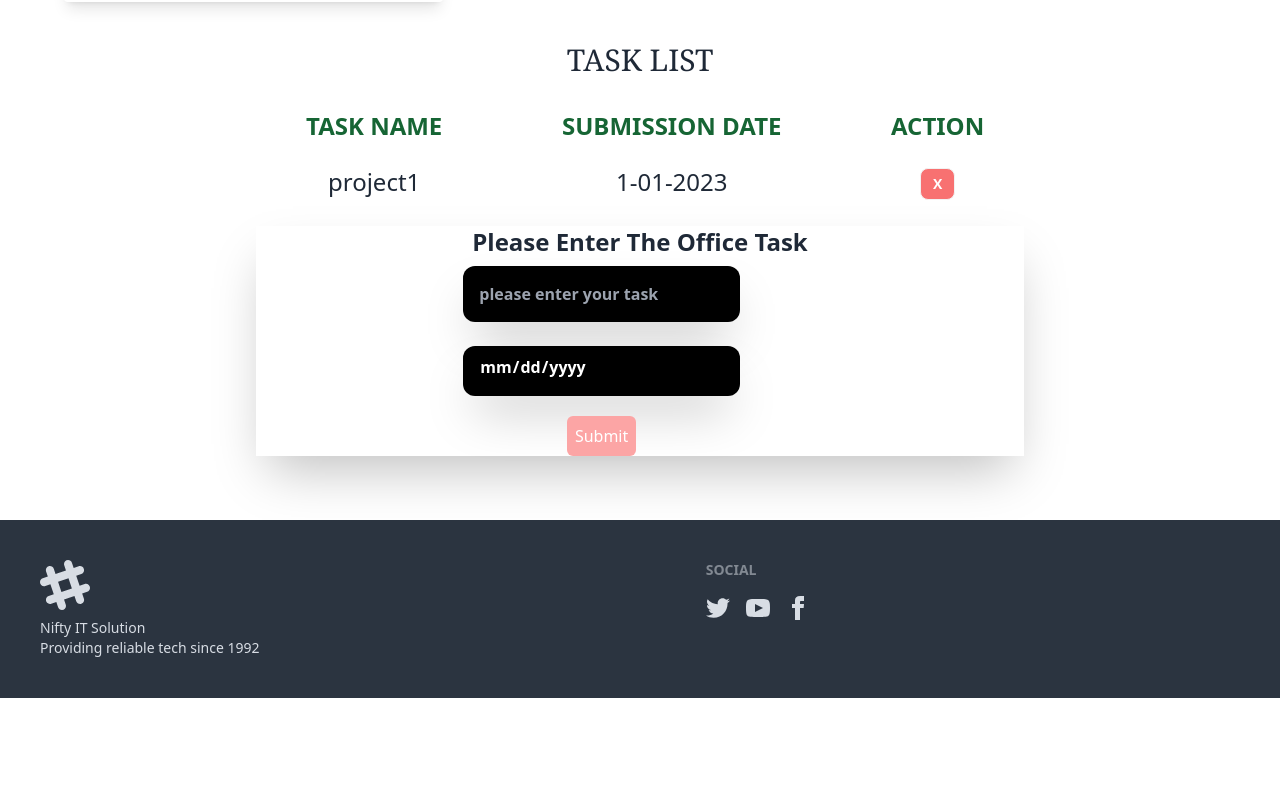
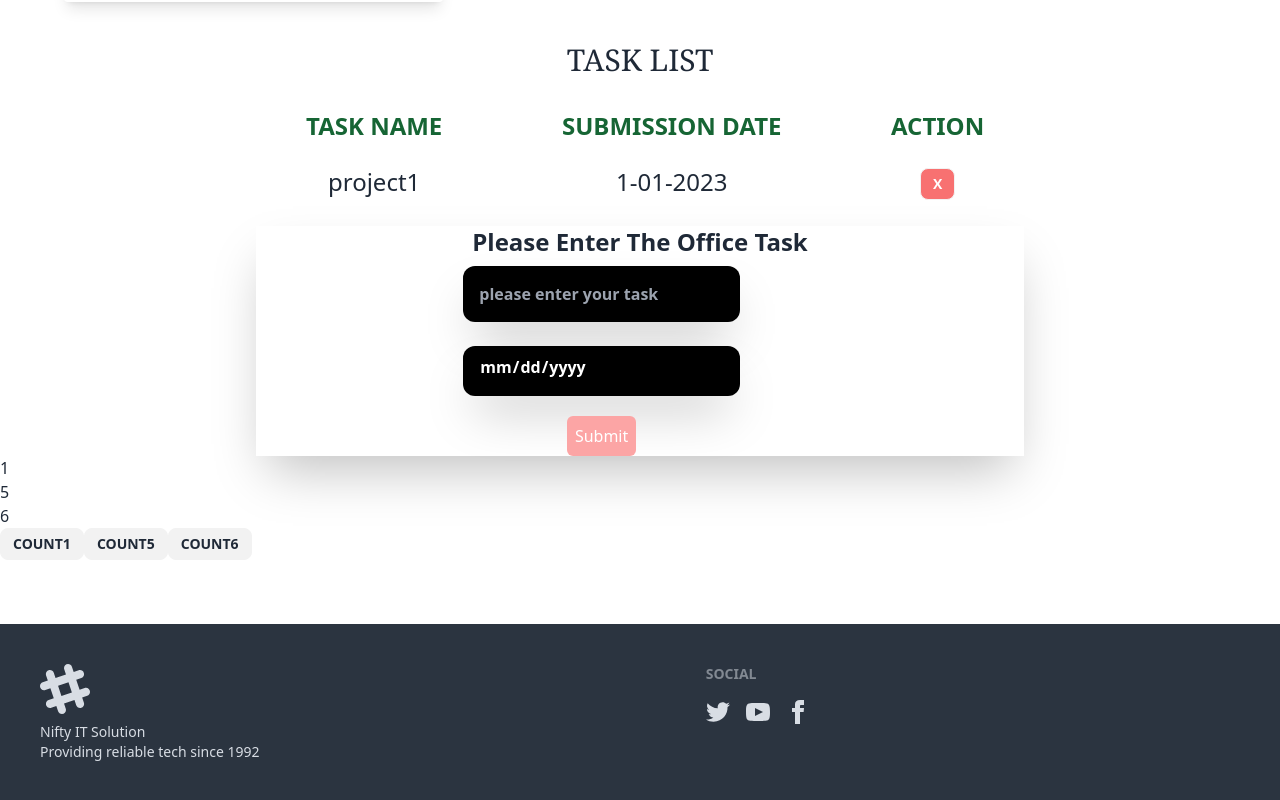
Before and after one commit to ekram2d/Nifty-it-React-typescript-ekram2d, a React (Vite) app: page / in a window 1280 px wide. Shown: the part 1938-2738 px from the top of the page. Before the commit the page ends 2636 px from the top, so only its background shows below. Built offline with nearby package versions, Linux system fonts and the light colour scheme.

Commit message:
feat : counterSlice components added

```diff
--- a/package.json
+++ b/package.json
@@ -10,9 +10,11 @@
     "preview": "vite preview"
   },
   "dependencies": {
+    "@reduxjs/toolkit": "^1.9.6",
     "react": "^18.2.0",
     "react-dom": "^18.2.0",
-    "react-hook-form": "^7.46.1"
+    "react-hook-form": "^7.46.1",
+    "react-redux": "^8.1.2"
   },
   "devDependencies": {
     "@types/react": "^18.2.15",
--- /dev/null
+++ b/src/app/store.ts
@@ -0,0 +1,10 @@
+import { configureStore } from '@reduxjs/toolkit'
+
+export const store = configureStore({
+  reducer: {},
+})
+
+// Infer the `RootState` and `AppDispatch` types from the store itself
+export type RootState = ReturnType<typeof store.getState>
+// Inferred type: {posts: PostsState, comments: CommentsState, users: UsersState}
+export type AppDispatch = typeof store.dispatch
--- /dev/null
+++ b/src/components/Count/Count.tsx
@@ -0,0 +1,75 @@
+import { useReducer } from "react";
+interface State {
+ count1:number,
+ count5:number,
+ count6:number
+
+
+}
+
+interface CountAction{
+      type:'count1' | 'count5' | 'count6',
+      payload:number
+}
+
+
+const reducer = (state: State, action: CountAction) => {
+      if (action.type === 'count1') {
+            console.log(action.type);
+            console.log(action.payload);
+            return {
+                  ...state,
+                  count1: state.count1 + action.payload,
+            };
+      } else if (action.type === 'count5') {
+            console.log()
+
+            return {
+                  ...state,
+                  count5: state.count5 + action.payload
+            };
+      }
+      else if (action.type === 'count6') {
+            return {
+
+                  ...state,
+                  count6: state.count6 + action.payload
+            }
+      }
+
+
+
+      //   return state;
+}
+
+function Count() {
+      const [count, dispatch] = useReducer(reducer, {
+            count1: 1,
+            count5: 5,
+            count6: 6,
+          });
+
+
+          const handleCount1 = () => {
+            dispatch({ type: 'count1', payload: 1 });
+          }
+          const handleCount5 = () => {
+            dispatch({ type: 'count5', payload: 5 });
+          }
+          const handleCount6 = () => {
+            dispatch({ type: 'count6', payload: 6 });
+          }
+      return (
+            <>
+                  <div>{count.count1}</div>
+                  <div>{count.count5}</div>
+                  <div>{count.count6}</div>
+                  <button onClick={handleCount1} className="btn btn-sm">Count1</button>
+                  <button onClick={handleCount5} className="btn btn-sm">Count5</button>
+                  <button onClick={handleCount6} className="btn btn-sm">Count6</button>
+
+            </>
+      );
+}
+
+export default Count;
--- a/src/components/Home/Home/Home.tsx
+++ b/src/components/Home/Home/Home.tsx
@@ -2,6 +2,7 @@
 import CompanyProjects from '../CompanyProjects/CompanyProjects';
 import CompanyMembers from '../CompanyMembers/CompanyMembers';
 import OfficeTodo from '../../OfficeTodo/OfficeTodo'
+import Count from '../../Count/Count';
 
 
 const Home = () => {
@@ -19,6 +20,7 @@ const Home = () => {
                   </section>
 
                   <OfficeTodo/>
+                  <Count/>
 
 
             </div>
--- a/src/components/Interface/interfaceAll.ts
+++ b/src/components/Interface/interfaceAll.ts
@@ -13,7 +13,11 @@ interface AddTaskAction {
   type: "add";
   payload: Data;
 }
-export type OfficeTodoAction = AddTaskAction;
+interface DeleteAction {
+  type :"delete";
+  payload:number;
+}
+export type OfficeTodoAction = AddTaskAction | DeleteAction;
 export interface Inputs {
   textList: string;
   submissionDate: string;
--- a/src/components/OfficeTodo/OfficeTodo.tsx
+++ b/src/components/OfficeTodo/OfficeTodo.tsx
@@ -25,17 +25,17 @@ const reducer = (state: State, action: OfficeTodoAction) => {
     };
   }
   if (action.type === 'delete') {
-   const filterTask = state?.data?.filter(task=> task.id != action.payload)
-   console.log(filterTask)
-   return {
-    ...state,
-    data: filterTask
-   }
+    const filterTask = state?.data?.filter(task => task.id != action.payload)
+    //  console.log(filterTask)
+    return {
+      ...state,
+      data: filterTask
+    }
 
   }
 
-  // Your reducer logic here
-  return state; // Make sure to return the state if no action type matches
+
+  return state;
 };
 
 
@@ -63,7 +63,7 @@ const OfficeTodo = () => {
   };
 
   const HandleDelete = (id: number) => {
-    dispatch({type:'delete',payload: id});
+    dispatch({ type: 'delete', payload: id });
 
   }
 
@@ -92,7 +92,7 @@ const OfficeTodo = () => {
                 <td className="p-3">{task.name}</td>
                 <td className="p-3">{task.date}</td>
                 <td> <button
-                  onClick={() => HandleDelete(task.id)} // Pass a function to onClick
+                  onClick={() => HandleDelete(task.id)}
                   className="btn btn-sm  bg-red-400 text-white  "
                 >
                   X
--- /dev/null
+++ b/src/features/counter/counterSlice.ts
@@ -0,0 +1,31 @@
+import { createSlice } from '@reduxjs/toolkit'
+import type { PayloadAction } from '@reduxjs/toolkit'
+
+export interface CounterState {
+  value: number
+}
+
+const initialState: CounterState = {
+  value: 0,
+}
+
+export const counterSlice = createSlice({
+  name: 'counter',
+  initialState,
+  reducers: {
+    increment: (state) => {
+      state.value += 1
+    },
+    decrement: (state) => {
+      state.value -= 1
+    },
+    incrementByAmount: (state, action: PayloadAction<number>) => {
+      state.value += action.payload
+    },
+  },
+})
+
+// Action creators are generated for each case reducer function
+export const { increment, decrement, incrementByAmount } = counterSlice.actions
+
+export default counterSlice.reducer
--- a/src/main.tsx
+++ b/src/main.tsx
@@ -2,9 +2,14 @@ import React from 'react'
 import ReactDOM from 'react-dom/client'
 import App from './App.tsx'
 import './index.css'
+import { Provider } from 'react-redux'
+import { store } from './app/store.ts'
 
 ReactDOM.createRoot(document.getElementById('root')!).render(
   <React.StrictMode>
-    <App />
+<Provider store={store}>
+<App />
+
+</Provider>
   </React.StrictMode>,
 )
--- a/tailwind.config.js
+++ b/tailwind.config.js
@@ -4,8 +4,8 @@ export default {
     "./index.html",
     "./src/**/*.{js,ts,jsx,tsx}",
   ],
-  theme: {
-    extend: {},
-  },
+
+  themes: ["light", "dark", "cupcake"],
+
   plugins: [require("daisyui")],
 }
```
Also changed, not shown: 1 other file (tests, documents, lock files or other folders).
